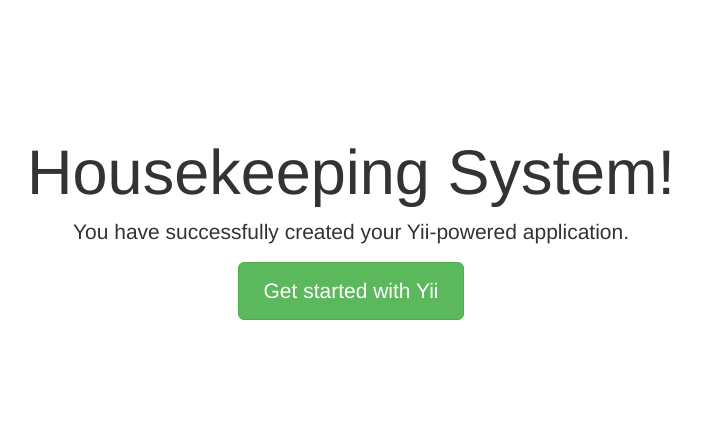
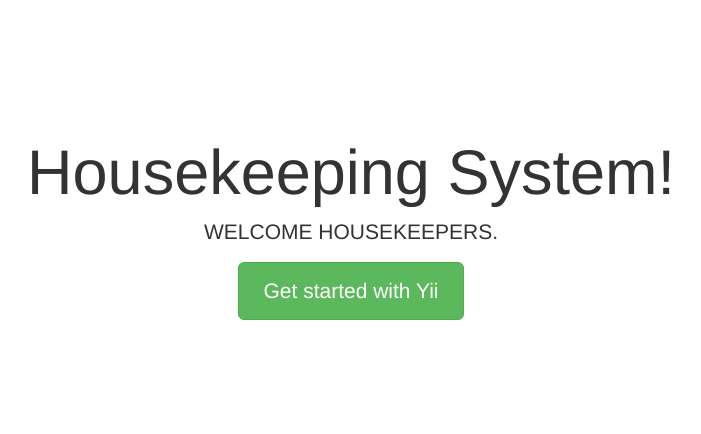
Before and after one commit to crisostomocharles/apc_sysadd_mi152_153_06, a Yii app: template Application/basic/views/site/index.php in a window 1280 px wide. Shown: the top 434 px of the page, without its empty margins (289-990 px from the left). Run offline with PHP 8.4 and a stand-in for Yii, Linux system fonts and the light colour scheme; the template is opened without the code that fills it, so the values that code supplies are empty; some libraries are stand-ins or nearby versions.

Commit message:
editing Application/basic/views/site/index.php

```diff
--- a/Application/basic/views/site/index.php
+++ b/Application/basic/views/site/index.php
@@ -9,7 +9,7 @@
     <div class="jumbotron">
         <h1>Housekeeping System!</h1>
 
-        <p class="lead">You have successfully created your Yii-powered application.</p>
+        <p class="lead">WELCOME HOUSEKEEPERS.</p>
 
         <p><a class="btn btn-lg btn-success" href="http://www.yiiframework.com">Get started with Yii</a></p>
     </div>
```
